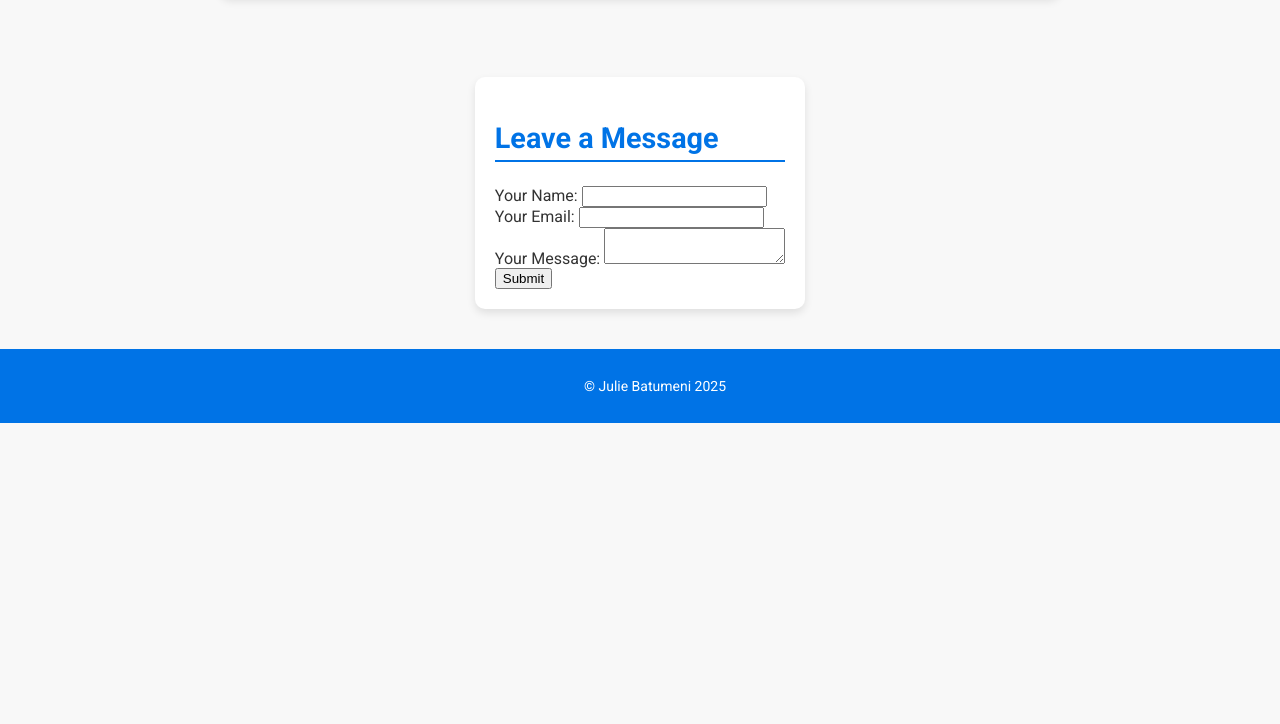
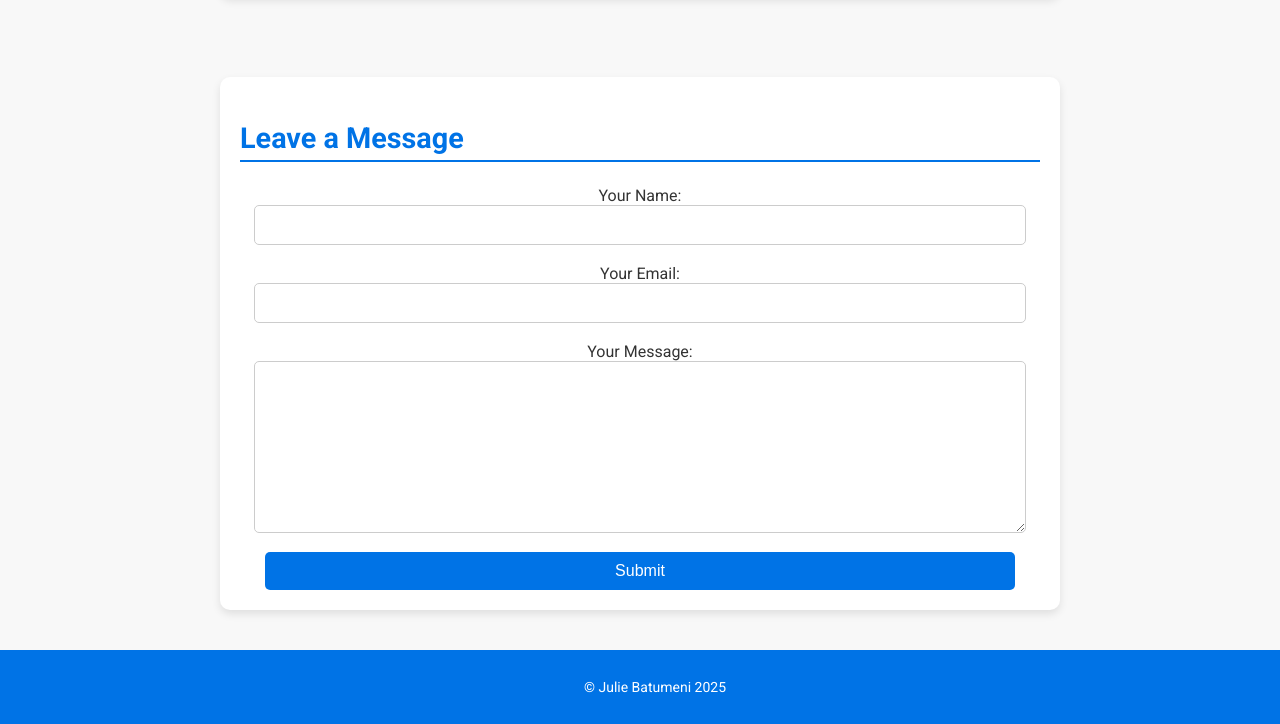
Before and after one commit to canellecode/julie-batumeni-jupiter, a plain HTML site: page index.html in a window 1280 px wide. Shown: the part 1293-2017 px from the top of the page. Before the commit the page ends 1716 px from the top, so only its background shows below. Drawn offline with Linux system fonts and the light colour scheme; no server answers.

Commit message:
Update index.css
message

```diff
--- a/CSS/index.css
+++ b/CSS/index.css
@@ -100,7 +100,7 @@ h2 {
 
 /* Individual Skill Box */
 #skills ul li {
-    background: #e65800; /* Orange */
+    background: #e65800;
     color: white;
     padding: 10px 15px;
     border-radius: 5px;
@@ -127,7 +127,7 @@ h2 {
 }
 
 .social-link img {
-    width: 24px; /* Set a fixed size */
+    width: 24px;
     height: 24px;
     vertical-align: middle;
 }
@@ -147,3 +147,53 @@ footer {
     width: 100%;
     font-size: 0.875rem;
 }
+#message {
+    max-width: 800px;
+    width: 100%;
+    margin: 40px auto;
+    padding: 20px;
+    background: white;
+    border-radius: 10px;
+    box-shadow: 0px 4px 8px rgba(0, 0, 0, 0.1);
+}
+
+
+#message form {
+    display: flex;
+    flex-direction: column;
+    align-items: center;
+    width: 100%;
+}
+
+
+#message input,
+#message textarea {
+    width: 100%;
+    max-width: 750px;
+    padding: 10px;
+    border: 1px solid #ccc;
+    border-radius: 5px;
+    font-size: 16px;
+}
+
+#usersMessage {
+    min-height: 150px;
+    resize: vertical;
+}
+
+#message button {
+    background: #0073e6;
+    color: white;
+    border: none;
+    padding: 10px 15px;
+    font-size: 16px;
+    cursor: pointer;
+    border-radius: 5px;
+    transition: 0.3s;
+    width: 100%;
+    max-width: 750px;
+}
+
+#message button:hover {
+    background: #005bb5;
+}
```
